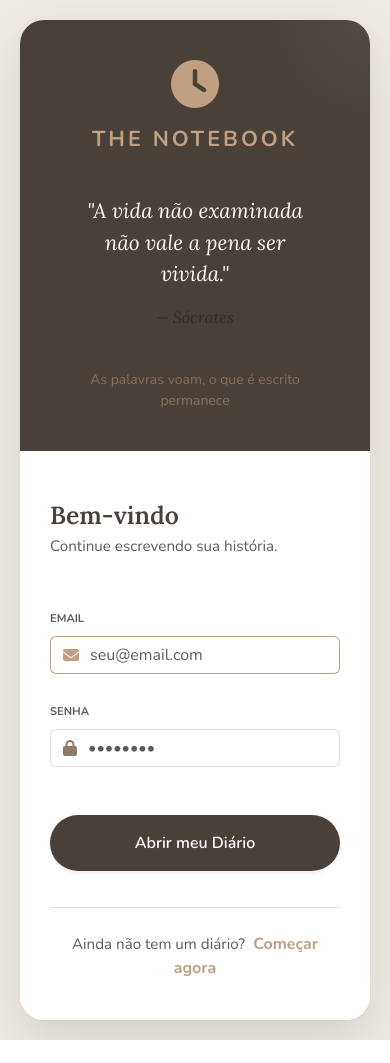
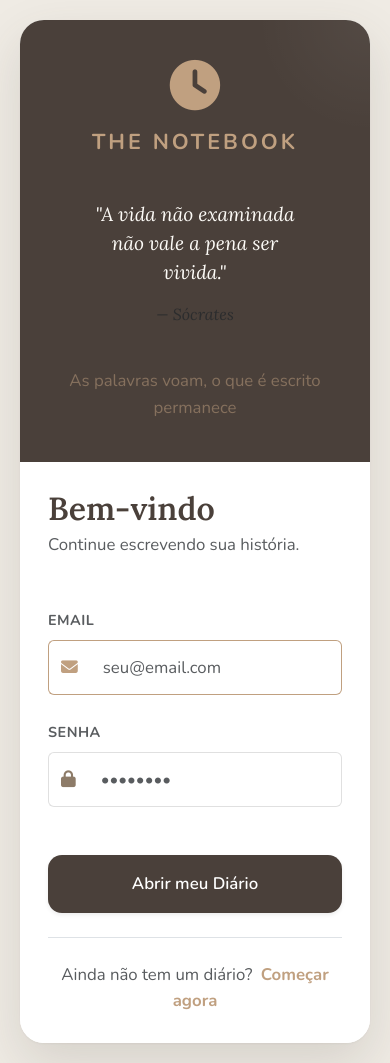
Before and after one commit to duda-mm/Mood-Calendar, a Flask app: page /login in a window 390 px wide. Before the commit the page ends 1040 px from the top, so only its background shows below. Run offline with Flask 3, Linux system fonts and the light colour scheme.

Commit message:
mobile2?

```diff
--- a/templates/base.html
+++ b/templates/base.html
@@ -10,56 +10,63 @@
     <link href="https://cdnjs.cloudflare.com/ajax/libs/font-awesome/6.4.0/css/all.min.css" rel="stylesheet">
 
     <style>
-        /* 🔹 AJUSTES EXCLUSIVOS PARA MOBILE */
+    /* 🔹 MOBILE — TIPOGRAFIA MAIOR E CONSISTENTE */
     @media (max-width: 768px) {
 
-            body { overflow-y: auto; }
-
-            .sidebar { display: none; }
-
+        /* Layout */
         .page-transition {
             margin: 0 !important;
             border-radius: 0;
-                padding: 25px 18px;
+            padding: 28px 20px;
             min-height: 100vh;
         }
 
-            h1, .display-5 { font-size: 1.9rem !important; }
-            h4, h5 { font-size: 1.2rem !important; }
-            p, small { font-size: 0.95rem; }
+        /* 🔸 Títulos bem legíveis */
+        h1, .display-5 { font-size: 2.4rem !important; line-height: 1.25; }
+        h2 { font-size: 2rem !important; }
+        h3 { font-size: 1.6rem !important; }
+        h4, h5 { font-size: 1.35rem !important; }
 
-            .btn-custom {
-                padding: 14px 18px;
-                font-size: 1rem;
-                border-radius: 14px;
+        /* 🔸 Texto base maior */
+        body, p, li, span, div, label, small {
+            font-size: 1.05rem !important;
+            line-height: 1.6;
         }
 
-            .custom-card {
-                padding: 18px;
-                border-radius: 14px;
+        /* 🔸 Inputs / formulários */
+        input, textarea, select {
+            font-size: 1.05rem !important;
+            padding: 14px 14px;
+            border-radius: 12px;
         }
 
-            .blur-target { filter: none !important; opacity: 1 !important; }
-
-            /* 🔹 Ajuste de grids e colunas */
-            .row > [class^="col"] { width: 100%; }
-
-            /* 🔹 Formulários mais confortáveis no toque */
-            input, textarea, select {
-                font-size: 1rem;
-                padding: 12px 14px;
+        label {
+            font-size: 0.9rem !important;
+            letter-spacing: .5px;
         }
 
-            label { font-size: 0.8rem; }
+        /* 🔸 Botões mais tocáveis */
+        .btn, .btn-custom {
+            padding: 16px 20px !important;
+            font-size: 1.05rem !important;
+            border-radius: 14px !important;
+        }
 
-            .border-top { margin-top: 12px; }
+        /* 🔸 Cards */
+        .custom-card {
+            padding: 20px !important;
+            border-radius: 16px;
+        }
 
-            /* 🔹 Botões clicáveis */
-            .btn-sm { padding: 8px 10px !important; }
+        /* 🔸 Listas de cards viram coluna única */
+        .row > [class^="col"] {
+            width: 100% !important;
+        }
 
-            /* 🔹 “Ano em Pixels” — layout compacto */
-            .d-grid { gap: 3px !important; }
+        /* Evita blur no mobile */
+        .blur-target { filter: none !important; opacity: 1 !important; }
     }
+
         :root {
             --bg-mesa: #efebe4;
             --bg-papel: #fdfbf7;
--- a/templates/login.html
+++ b/templates/login.html
@@ -4,16 +4,13 @@
 <style>
 @media (max-width: 768px){
 
-    .auth-card { flex-direction: column; gap: 10px; }
+    .auth-form-side { padding: 28px !important; }
 
-    .auth-cover { width: 100%; padding: 35px; min-height: 260px; }
+    .quote { font-size: 1.2rem !important; }
 
-    .auth-form-side { width: 100%; padding: 28px; }
+    input { font-size: 1.05rem !important; padding: 14px !important; }
 
-    .quote { font-size: 1.1rem; }
-
-    .btn-custom { padding: 14px; font-size: 1rem; }
-
+    .btn-custom { font-size: 1.05rem !important; padding: 16px !important; }
 }
 
     /* Centralização na tela */
```
Also changed, not shown: templates/dashboard.html (+9 -17 lines), templates/profile.html (+8 -4 lines), templates/register.html (+4 -7 lines). Lines whose indentation alone changed are shown as unchanged.
